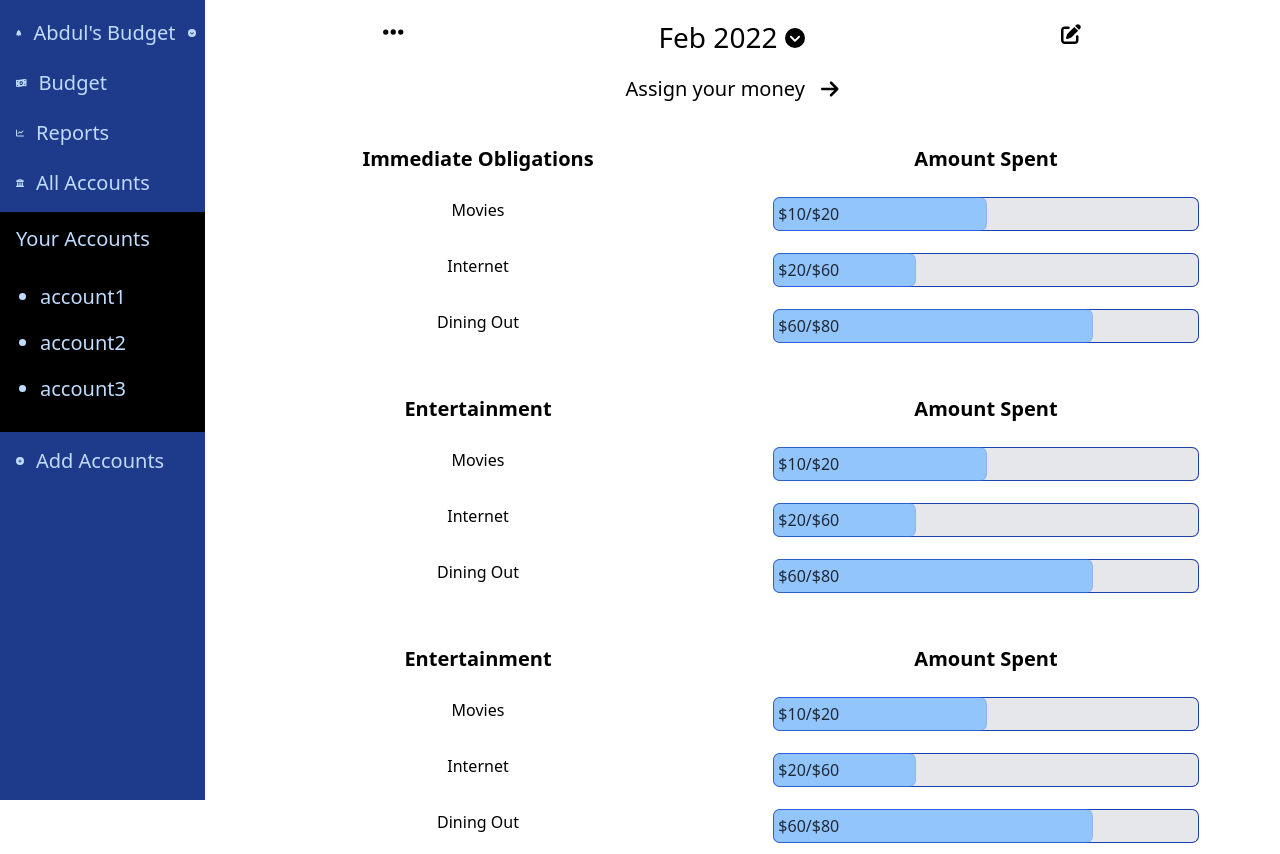
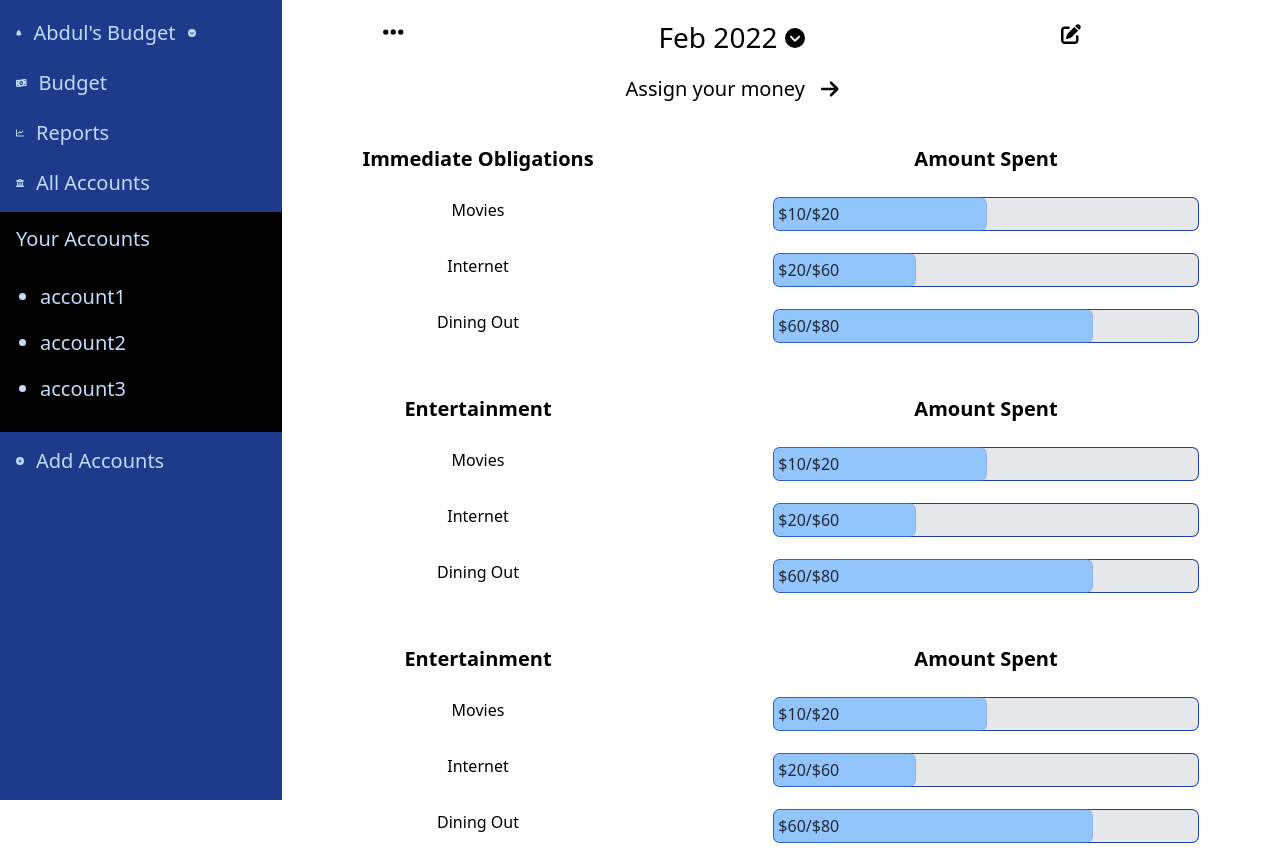
Before and after one commit to abdulqshabbir/wallet-shield, a React (Create React App) app in the folder client/: page / in a window 1280 px wide. Built offline with nearby package versions, Linux system fonts and the light colour scheme.

Commit message:
increase sidebar width

```diff
--- a/client/src/index.css
+++ b/client/src/index.css
@@ -5,7 +5,7 @@
 /* side navigation when xl screen */
 .sidenav {
   height: 100%;
-  width: 16%;
+  width: 22%;
   position: fixed;
   z-index: 1;
   top: 0;
```
